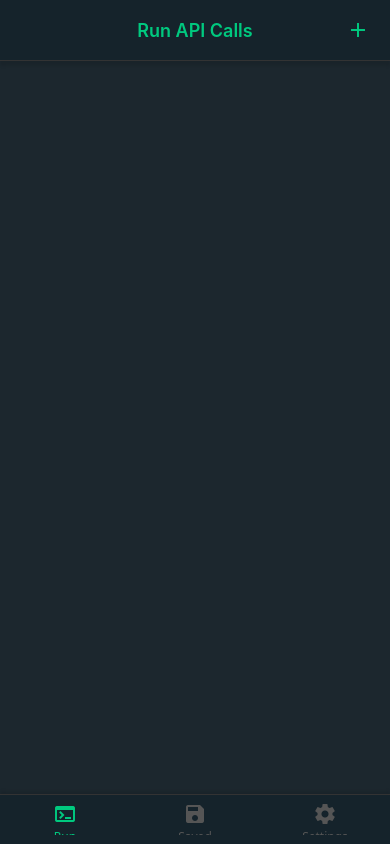
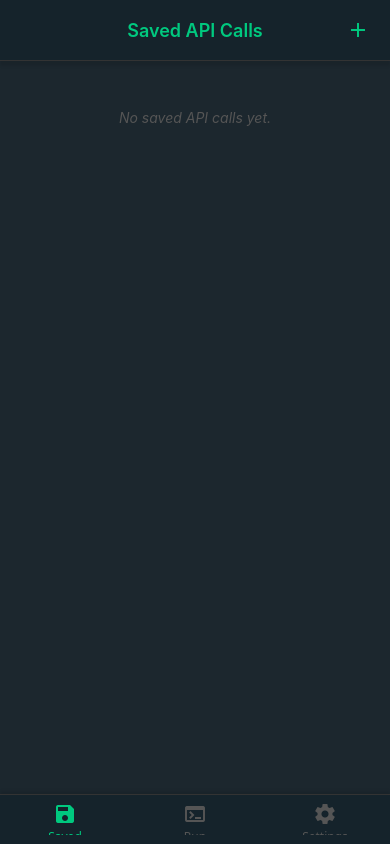
Before and after one commit to LegitKnots/APITester, a React Native app: screen /TabNavigator in a window 390 px wide. Built offline with nearby package versions, Linux system fonts and the light colour scheme.

Commit message:
Swapped default tab

```diff
--- a/src/navigation/TabNavigator.tsx
+++ b/src/navigation/TabNavigator.tsx
@@ -36,7 +36,7 @@ export default function MainTabNavigator() {
 
   return (
     <Tab.Navigator
-      initialRouteName="run"
+      initialRouteName="saved"
       screenOptions={({ route }) => ({
         headerShown: false,
         lazy: true,
@@ -73,15 +73,16 @@ export default function MainTabNavigator() {
       })}
     >
       <Tab.Screen
+        name="saved"
+        component={SavedTabNavigator}
+        options={{ tabBarLabel: TAB_LABELS.saved }}
+      />
+      <Tab.Screen
         name="run"
         component={RunTabNavigator}
         options={{ tabBarLabel: TAB_LABELS.run }}
       />
-      <Tab.Screen
-        name="saved"
-        component={SavedTabNavigator}
-        options={{ tabBarLabel: TAB_LABELS.saved }}
-      />
+
       <Tab.Screen
         name="settings"
         component={SettingsTabNavigator}
```
